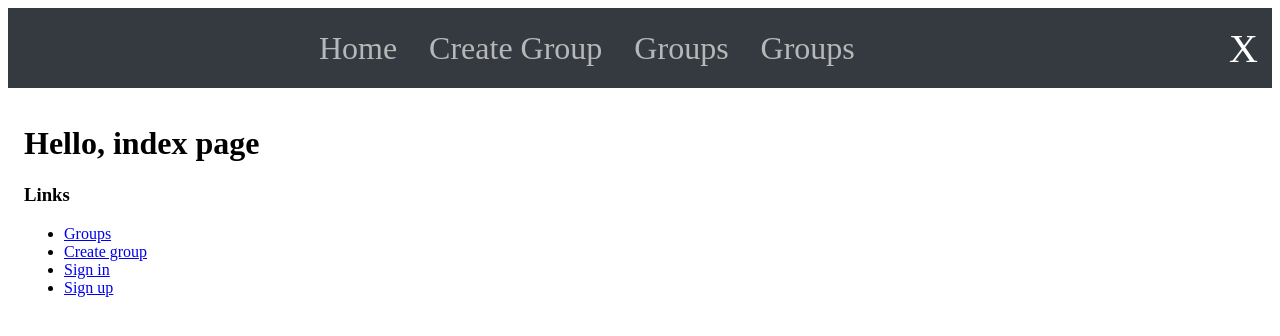
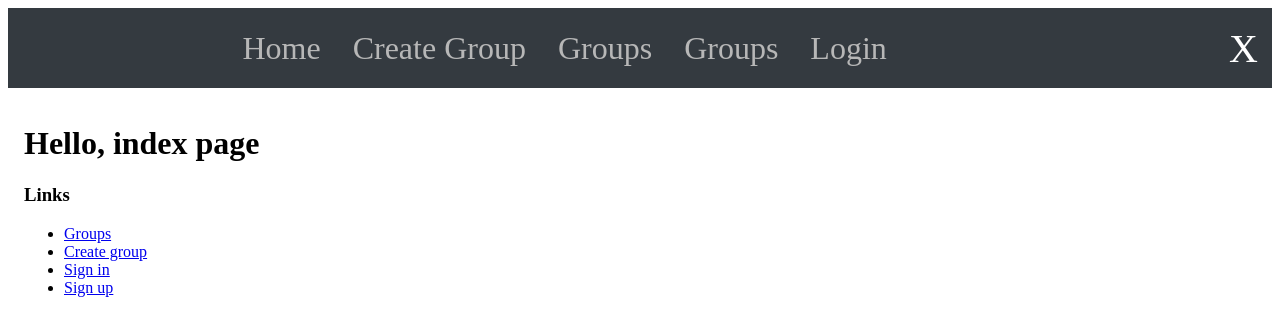
Before and after one commit to JasonDollar/Group-connect-v2, a Next.js app: page / in a window 1280 px wide. Shown: the top 336 px of the page. Built offline with nearby package versions, Linux system fonts and the light colour scheme.

Commit message:
fixed serving image from public dir

```diff
--- a/components/Layout/TopMenu.js
+++ b/components/Layout/TopMenu.js
@@ -47,14 +47,14 @@ const TopMenu = () => {
             <a>Groups</a>
           </Link>
         </NavItem>
+        {currentUser && (
           <NavItem>
-          {currentUser && (
 
             <Link href="/profile">
 
               <ProfileLink>
                 <AvatarContainer>
-                <img src={currentUser.avatar || '/public/user.png'} alt="User's avatar" />
+                  <img src={currentUser.avatar || '/user.png'} alt="User's avatar" />
 
                 </AvatarContainer>
 
@@ -63,8 +63,15 @@ const TopMenu = () => {
 
               </ProfileLink>
             </Link>
+          </NavItem>
         )}
+        {!currentUser && (
+        <NavItem>
+          <Link href="/signup">
+            <a>Login</a>
+          </Link>
         </NavItem>
+        )}
       </Nav>
       <NavButton type="button" className="onlyMobile" onClick={() => setMenuOpen(state => !state)}>X</NavButton>
     </Navbar>
```
Lines whose indentation alone changed are shown as unchanged.
